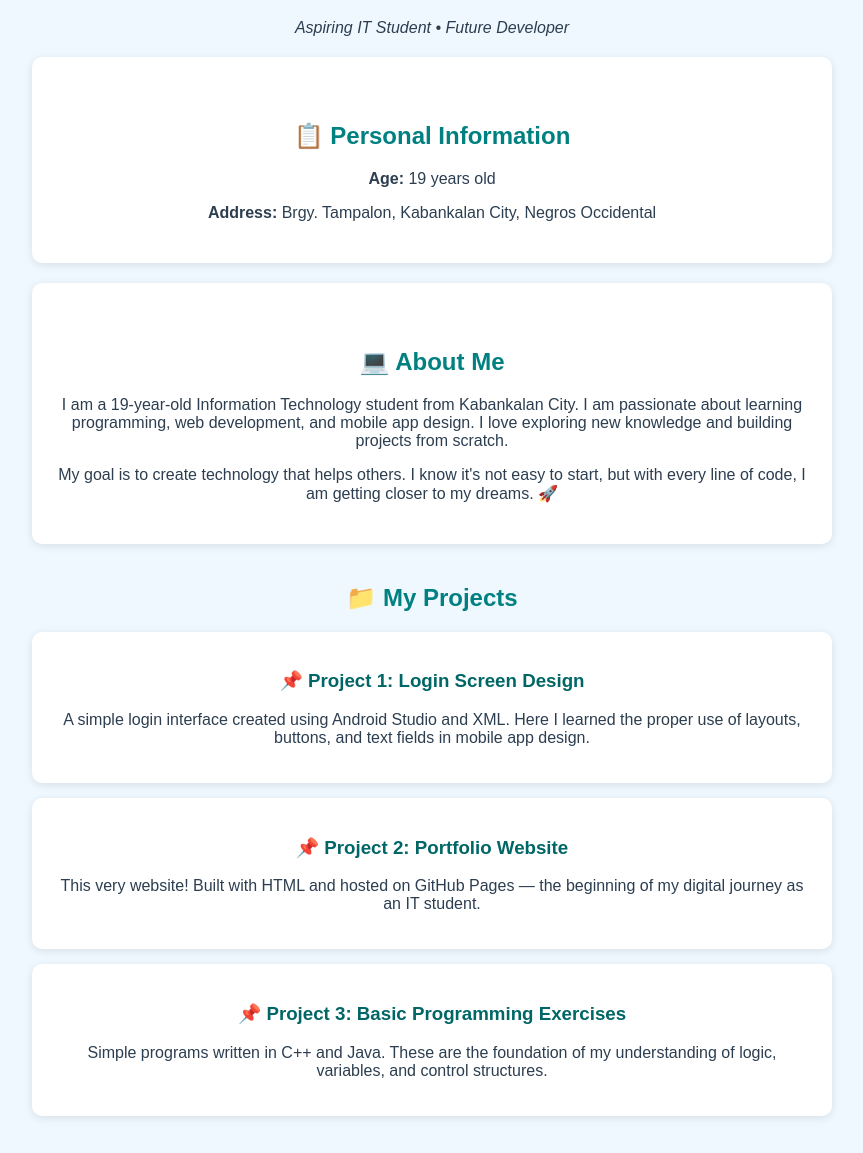
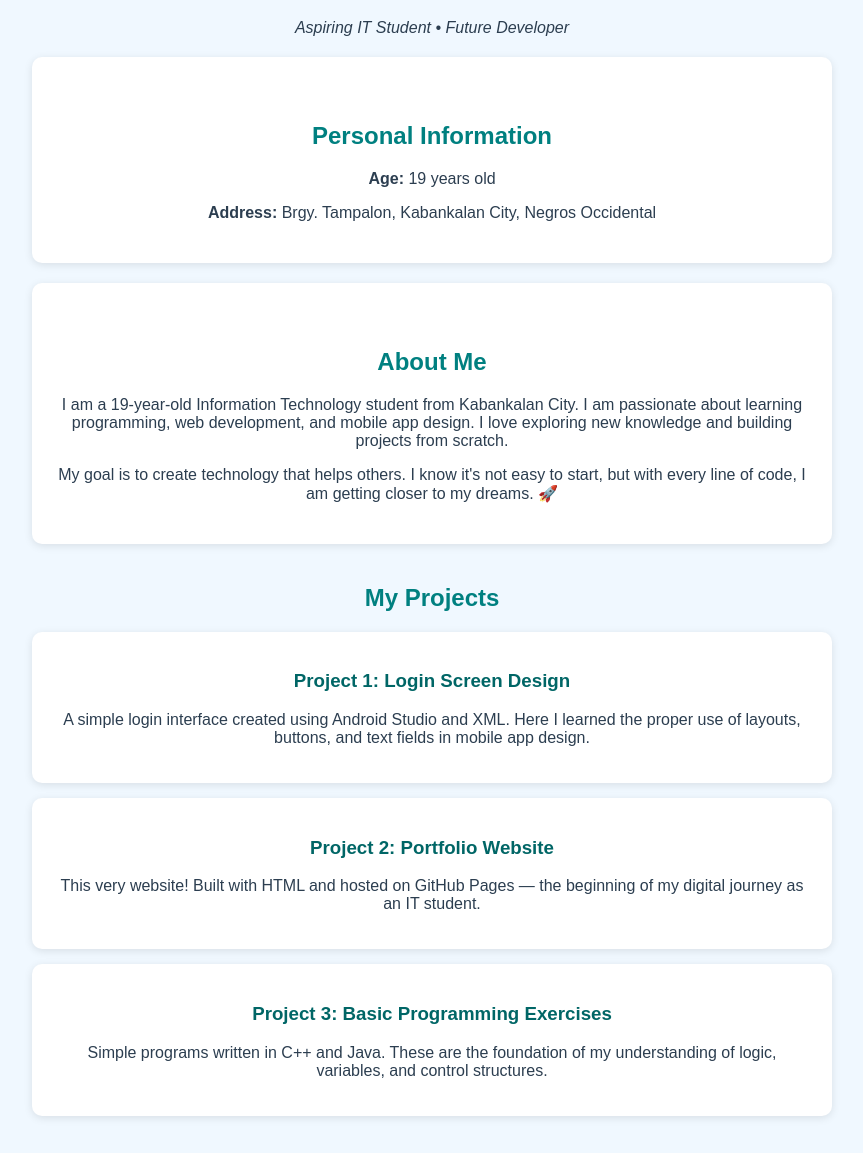
Before and after one commit to zyrousdelacruz33-arch/inggo-github.io, a plain HTML site: page index.html in a window 1280 px wide. Shown: the part 112-1265 px from the top of the page, without its empty margins (208-1071 px from the left). Drawn offline with Linux system fonts and the light colour scheme.

Commit message:
Update index.html

```diff
--- a/index.html
+++ b/index.html
@@ -51,31 +51,31 @@
     <p><em>Aspiring IT Student • Future Developer</em></p>
 
     <div class="info">
-        <h2>📋 Personal Information</h2>
+        <h2> Personal Information</h2>
         <p><strong>Age:</strong> 19 years old</p>
         <p><strong>Address:</strong> Brgy. Tampalon, Kabankalan City, Negros Occidental</p>
     </div>
 
     <div class="about">
-        <h2>💻 About Me</h2>
+        <h2>About Me</h2>
         <p>I am a 19-year-old Information Technology student from Kabankalan City. I am passionate about learning programming, web development, and mobile app design. I love exploring new knowledge and building projects from scratch.</p>
         <p>My goal is to create technology that helps others. I know it's not easy to start, but with every line of code, I am getting closer to my dreams. 🚀</p>
     </div>
 
-    <h2>📁 My Projects</h2>
+    <h2>My Projects</h2>
 
     <div class="project">
-        <h3>📌 Project 1: Login Screen Design</h3>
+        <h3>Project 1: Login Screen Design</h3>
         <p>A simple login interface created using Android Studio and XML. Here I learned the proper use of layouts, buttons, and text fields in mobile app design.</p>
     </div>
 
     <div class="project">
-        <h3>📌 Project 2: Portfolio Website</h3>
+        <h3>Project 2: Portfolio Website</h3>
         <p>This very website! Built with HTML and hosted on GitHub Pages — the beginning of my digital journey as an IT student.</p>
     </div>
 
     <div class="project">
-        <h3>📌 Project 3: Basic Programming Exercises</h3>
+        <h3>Project 3: Basic Programming Exercises</h3>
         <p>Simple programs written in C++ and Java. These are the foundation of my understanding of logic, variables, and control structures.</p>
     </div>
 
```
